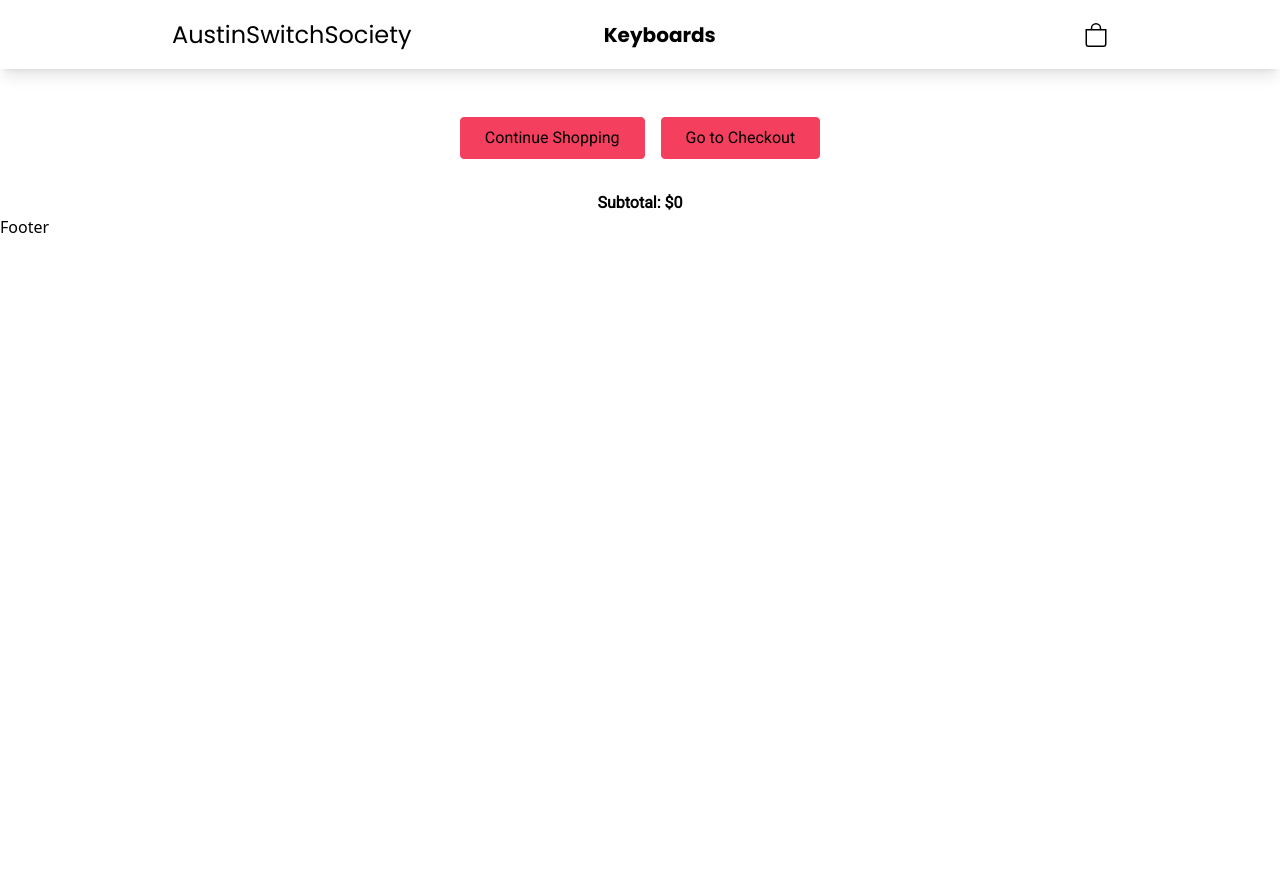
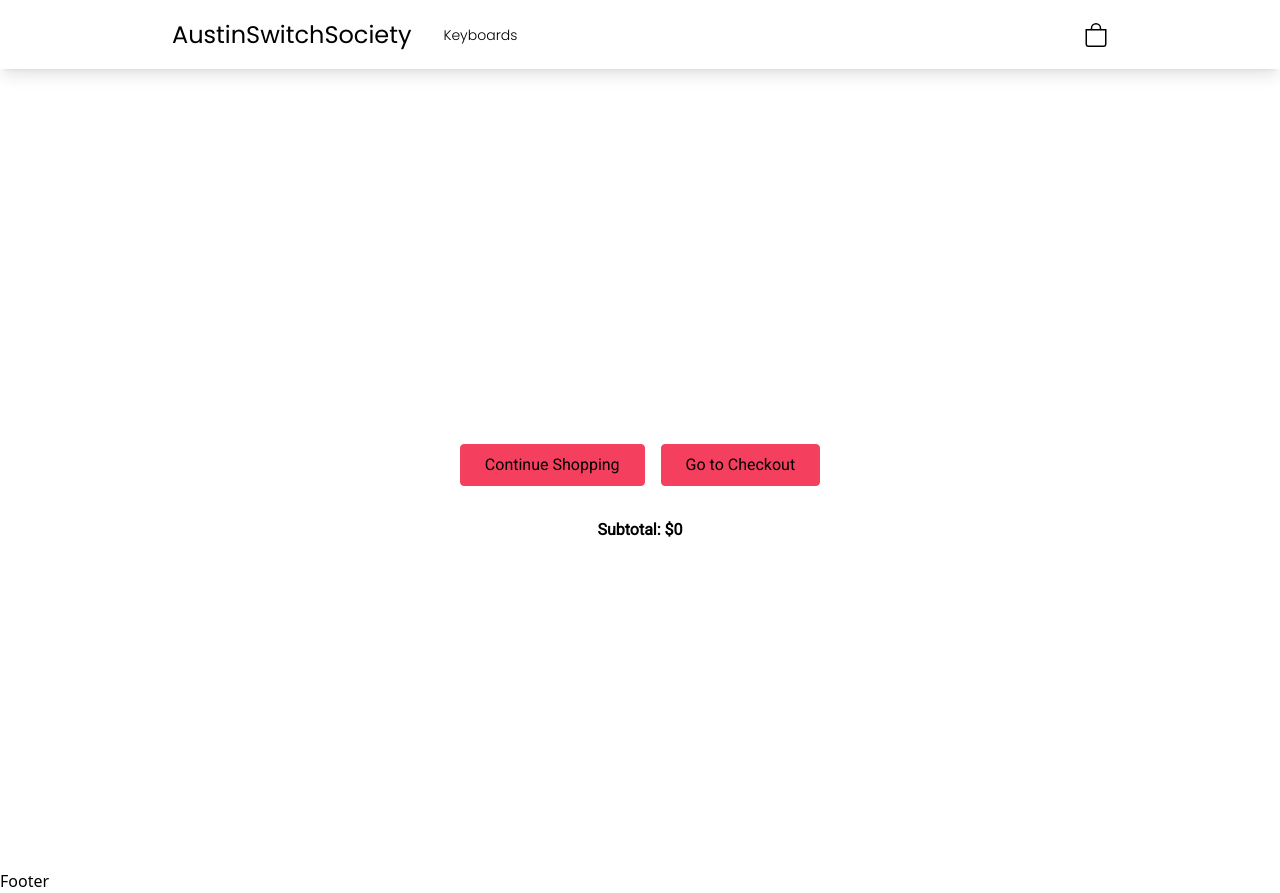
Before and after one commit to arlongoria93/ecommerce-portfolio-2023, a Next.js app: page /cart in a window 1280 px wide. Before the commit the page ends 800 px from the top, so only its background shows below. Built offline with nearby package versions, Linux system fonts and the light colour scheme.

Commit message:
update navbar.tsx and pages/cart/index.tsx update navbar.tsx

```diff
--- a/components/navbar.tsx
+++ b/components/navbar.tsx
@@ -1,6 +1,5 @@
 import { NavItem } from './NavItem';
 import React, { useState } from 'react';
-import { useRouter } from 'next/router';
 import Link from 'next/link';
 import CartIcon from '@/components/CartIcon';
 import { GiHamburgerMenu } from 'react-icons/gi';
@@ -14,7 +13,6 @@ const poppins = Poppins({
   display: 'swap'
 });
 const Navbar = () => {
-  const router = useRouter();
   const [isOpen, setIsOpen] = useState(false);
   const toggleMenu = () => setIsOpen(!isOpen);
   return (
@@ -23,16 +21,16 @@ const Navbar = () => {
         className={`bg-white shadow-lg font-black font-display p-4 ${poppins.className}  z-50 h-[59px] md:h-[69px] flex justify-center items-center   w-full sticky top-0`}
       >
         <div className="flex flex-row items-center justify-between w-full align-center md:w-3/4">
+          <div className="flex flex-row items-center justify-around gap-8 align-center">
             <Link
               href="/"
               className="text-xl font-normal text-black md:text-2xl "
             >
               AustinSwitchSociety
             </Link>
-          <div className="hidden md:block md:mr-44">
             <Link
               href="/keyboards"
-              className="text-xl font-bold text-center text-black "
+              className="hidden text-sm font-light text-center text-black hover:underline md:block"
             >
               Keyboards
             </Link>
--- a/pages/cart/index.tsx
+++ b/pages/cart/index.tsx
@@ -46,7 +46,7 @@ const Index = () => {
   };
 
   return (
-    <main className="flex flex-col items-center gap-8 justify-center w-full">
+    <main className="flex flex-col items-center justify-center w-full h-screen gap-8">
       <div className="grid grid-cols-1 gap-4">
         {keyboards.map((keyboard) => {
           if (cartItems[keyboard.id] !== 0) {
@@ -58,16 +58,16 @@ const Index = () => {
           }
         })}
       </div>
-      <div className="flex justify-center  gap-4">
+      <div className="flex justify-center gap-4">
         <Link href="/">
-          <button className="border rounded py-2 px-6 bg-rose-500 hover:bg-rose-600 border-rose-500 hover:border-rose-600 focus:ring-4 focus:ring-opacity-50 focus:ring-rose-500  transition-colors disabled:opacity-50 disabled:cursor-not-allowed disabled:hover:bg-rose-500 max-w-max mt-4 text-black">
+          <button className="px-6 py-2 mt-4 text-black transition-colors border rounded bg-rose-500 hover:bg-rose-600 border-rose-500 hover:border-rose-600 focus:ring-4 focus:ring-opacity-50 focus:ring-rose-500 disabled:opacity-50 disabled:cursor-not-allowed disabled:hover:bg-rose-500 max-w-max">
             Continue Shopping{' '}
           </button>
         </Link>
         <button
           onClick={redirectToCheckout}
           disabled={redirecting}
-          className="border rounded py-2 px-6 bg-rose-500 hover:bg-rose-600 border-rose-500 hover:border-rose-600 focus:ring-4 focus:ring-opacity-50 focus:ring-rose-500  transition-colors disabled:opacity-50 disabled:cursor-not-allowed disabled:hover:bg-rose-500 max-w-max mt-4 text-black"
+          className="px-6 py-2 mt-4 text-black transition-colors border rounded bg-rose-500 hover:bg-rose-600 border-rose-500 hover:border-rose-600 focus:ring-4 focus:ring-opacity-50 focus:ring-rose-500 disabled:opacity-50 disabled:cursor-not-allowed disabled:hover:bg-rose-500 max-w-max"
         >
           {redirecting ? 'Redirecting...' : 'Go to Checkout'}
         </button>
```
Lines whose indentation alone changed are shown as unchanged.
